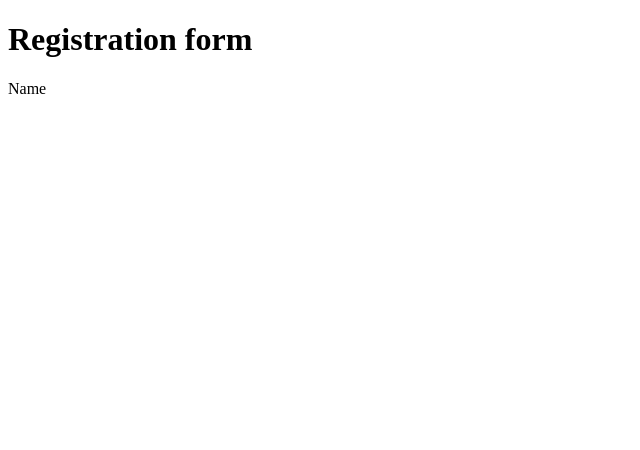
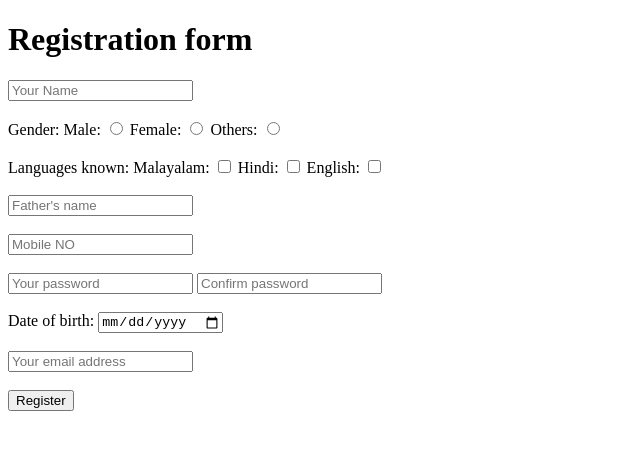
Before and after one commit to shamaltv/shamal, a plain HTML site: page index.html in a window 1280 px wide. Shown: the whole page, without its empty margins (0-640 px from the left). Drawn offline with Linux system fonts and the light colour scheme.

Commit message:
Update index.html

```diff
--- a/index.html
+++ b/index.html
@@ -1,3 +1,4 @@
+
 <!DOCTYPE html>
 <html>
  <head>
@@ -6,7 +7,25 @@
 <body>
     <h1>Registration form</h1>
      <form>
-     Name
+     <input type="text" placeholder="Your Name" /> <br /> <br />
+     Gender:
+     Male: <input type="radio" value="male" name="gender" />
+     Female: <input type="radio" value="female" name="gender" />
+     Others: <input type="radio" value="others" name="gender" /><br /> <br />
+
+     Languages known:
+     Malayalam: <input type="checkbox" value="mal" />
+     Hindi: <input type="checkbox" value="hin" />
+     English: <input type="checkbox" value="eng" /> <br /> <br />
+
+
+     <input type="text" placeholder="Father's name" /> <br /> <br />
+     <input type="text" placeholder="Mobile NO" /> <br /> <br />
+     <input type="password" placeholder="Your password" />
+     <input type="password" placeholder="Confirm password" /> <br /> <br />
+     Date of birth: <input type="date" /> <br /> <br />
+     <input type="email" placeholder="Your email address" /> <br /> <br />
+     <input type="submit" value="Register" />
      </form>
 </body>
 </html>
```
